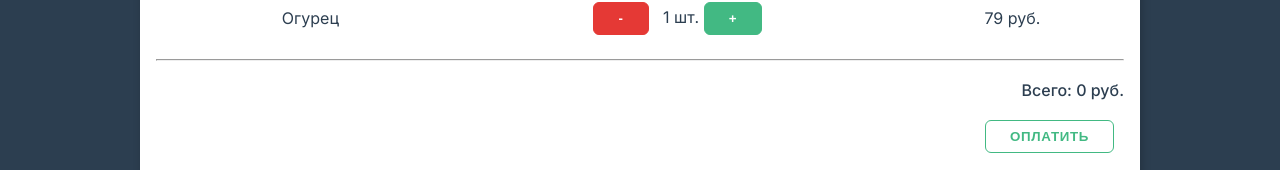
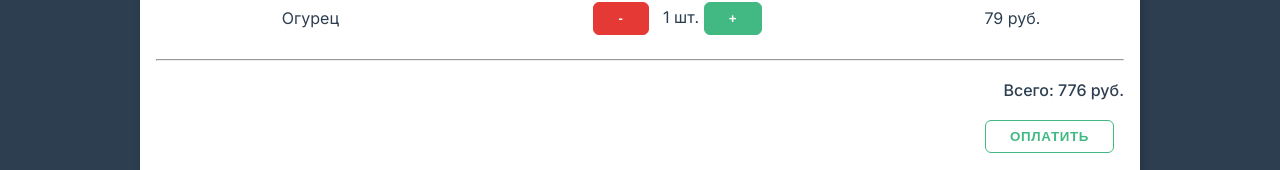
Before and after one commit to akaKAIN/vue3-course-work, a Vue app: page /cart in a window 1280 px wide. Shown: the part 314-484 px from the top of the page. Built offline with nearby package versions, Linux system fonts and the light colour scheme; data requests are answered from the project's data file.

Commit message:
Created first homework

```diff
--- a/src/components/CartProductTable.vue
+++ b/src/components/CartProductTable.vue
@@ -57,16 +57,15 @@ export default defineComponent({
 
     const totalAmount = computed<number>(() => {
       if (cartProducts.value.length > 0) {
-        console.log('in total:', cartProducts.value)
-        cartProducts.value.reduce((accum: number, prod: Product) => {
+        return cartProducts.value.reduce((accum: number, prod: Product) => {
           return accum + prod.price * prod.count
         }, 0)
       }
       return 0
     })
 
+    emit('totalAmount', totalAmount.value)
     watch(totalAmount, () => {
-      console.log('emitted')
       emit('totalAmount', totalAmount.value)
     })
 
--- a/src/use/useCart.ts
+++ b/src/use/useCart.ts
@@ -10,11 +10,15 @@ export function useCart(cartObject: CartType) {
     () => Object.keys(cart.value).length === 0
   )
 
+  const removeID = (id: string): void => {
+    delete cart.value[id]
+  }
+
   const incrementCartProduct = (id: string): void => {
     cart.value[id]++
   }
   const decrementCartProduct = (id: string): void => {
-    cart.value[id] > 0 && cart.value[id]--
+    cart.value[id] > 1 ? cart.value[id]-- : removeID(id)
   }
 
   return { cart, isCartEmpty, incrementCartProduct, decrementCartProduct }
```
